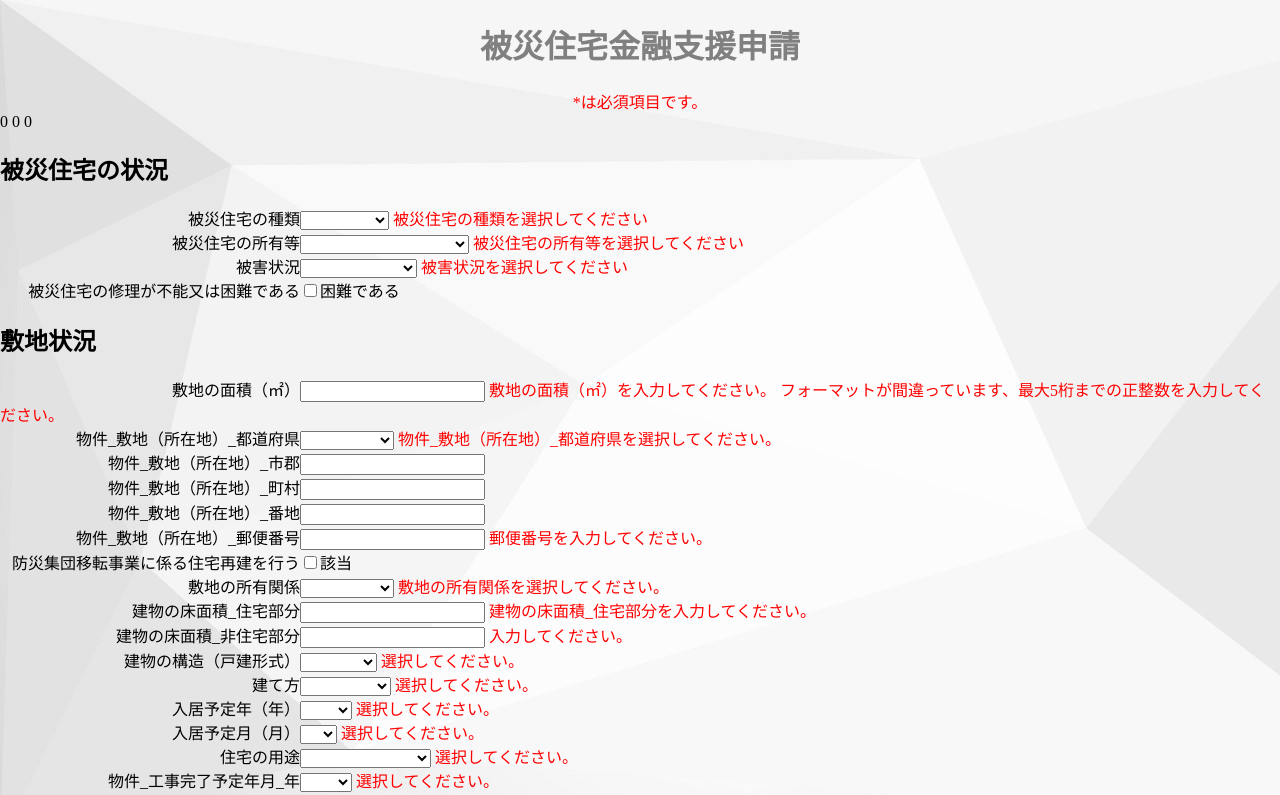
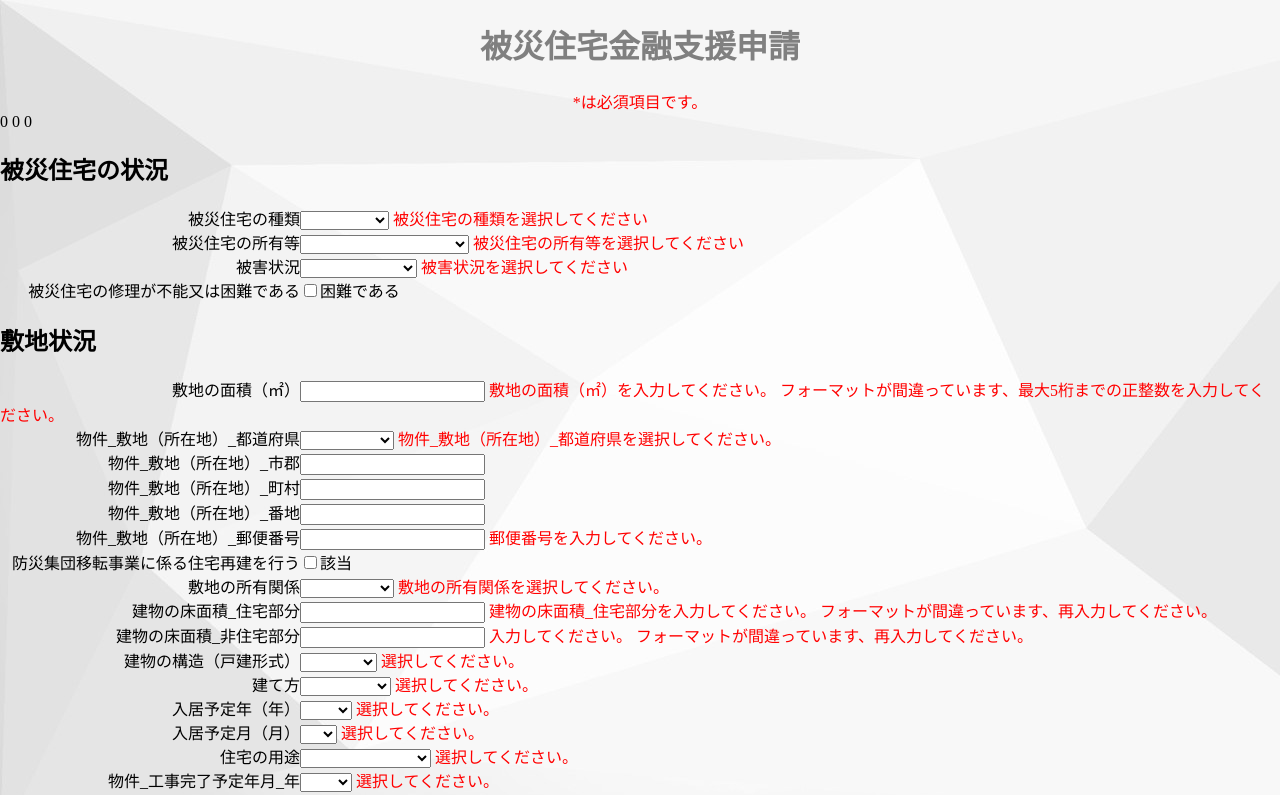
Before and after one commit to RigHakiko/20230214_SaiGaiYuShi_vue_copy_from_github02, a Vue app in the folder 20230208_01_project_vue2_cli_01/: page /Content03 in a window 1280 px wide. Shown: the top 795 px of the page. Built offline with nearby package versions, Linux system fonts and the light colour scheme.

Commit message:
完成已经另外两个面积的检验功能

```diff
--- a/20230208_01_project_vue2_cli_01/src/components/Content03.vue
+++ b/20230208_01_project_vue2_cli_01/src/components/Content03.vue
@@ -960,13 +960,13 @@ export default {
             return this.buildingZhy.dbBukken_Tatemono_Jutaku == "";
         },
         flagErrorDbBukken_Tatemono_JutakuFormat() {
-            return false;
+            return !this.regMenseki.test(this.buildingZhy.dbBukken_Tatemono_Jutaku + '');
         },
         flagErrorDbBukken_Tatemono_HiJutakuNotEntered() {
             return this.buildingZhy.dbBukken_Tatemono_HiJutaku == "";
         },
         flagErrorDbBukken_Tatemono_HiJutakuFormat() {
-            return false;
+            return !this.regMenseki.test(this.buildingZhy.dbBukken_Tatemono_HiJutaku + '');
         },
         flagErrorDbBukken_KozoNotSelected() {
             return this.buildingZhy.dbBukken_Kozo == "";
```
